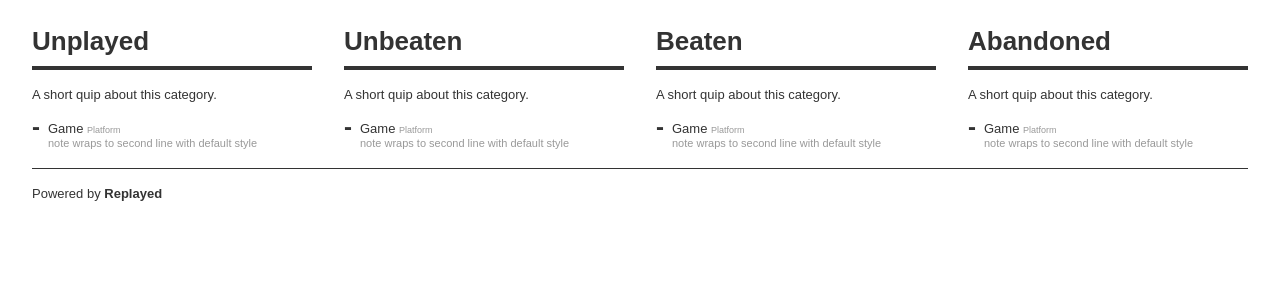
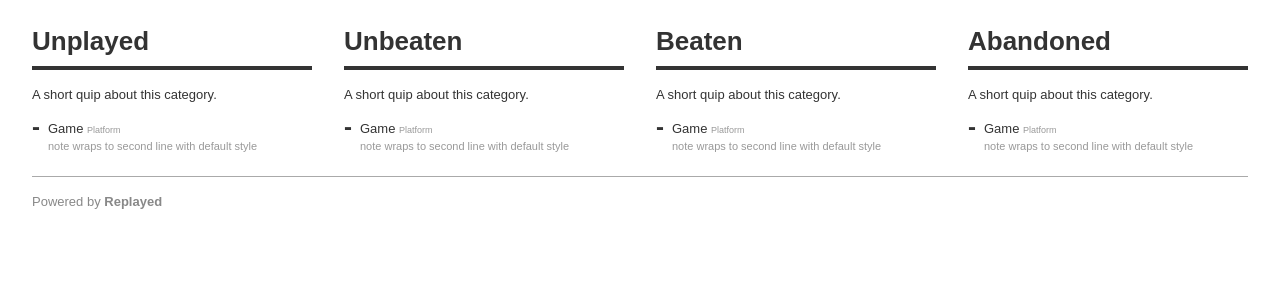
Before and after one commit to adamaveray/replayed, a PHP site: page / in a window 1280 px wide. Shown: the top 300 px of the page. Run offline with PHP 8.4, Linux system fonts and the light colour scheme.

Commit message:
Updated to use enhanced default styling

```diff
--- a/style.css
+++ b/style.css
@@ -20,7 +20,7 @@ a {
 }
 
 	a:hover {
-		color:	#333;
+		color:	#00adee;
 		text-decoration:	none;
 	}
 
@@ -29,13 +29,9 @@ a {
 .reference-link {
 	font-weight:	normal;
 }
-	.reference-link:hover {
-		color:	#00adee;
-	}
 
 .items-group {
 	padding:	16px;
-	width:	320px;
 
 	-o-box-sizing:		border-box;
 	-ms-box-sizing:		border-box;
@@ -49,10 +45,10 @@ footer {
 	width:	auto;
 	margin:	16px 16px 0 16px;
 	padding:	16px 0 0 0;
-	border-top:	1px solid #333;
+	border-top:	1px solid #aaa;
 	clear:	both;
 
-	color:	#333;
+	color:	#888;
 }
 
 h2 {
@@ -69,6 +65,7 @@ p {
 .item {
 	position:	relative;
 	padding:	0 0 0 16px;
+	margin-bottom:	0.4em;
 	list-style:	none;
 }
 
@@ -98,14 +95,76 @@ p {
 	.notes {
 		position:	relative;
 		top:		-2px;
-		margin:		0;
+		margin:		0.3em 0 0 0;
 
 		font-size:		11px;
 		line-height:	13px;
 	}
 
+	.platform:before {
+		content:	"";
+		display:	none;
+		width:	1em;
+		height:	1em;
+
+		vertical-align:	text-top;
+
+		-webkit-border-radius:	50%;
+		border-radius:			50%;
+		margin-right:	0.5em;
+	}
+
+	/* Platform colours */
+	.platform-xbox .platform:before,
+	.platform-xbox360 .platform:before,
+	.platform-xboxone .platform:before,
+	.platform-playstation .platform:before,
+	.platform-playstation2 .platform:before,
+	.platform-ps2 .platform:before,
+	[class^="item platform-playstation"] .platform:before,
+	[class^="item platform-ps"] .platform:before,
+	.platform-iphone .platform:before,
+	.platform-ipad .platform:before,
+	.platform-ios .platform:before,
+	.platform-wii .platform:before,
+	.platform-wiiu .platform:before,
+	.platform-nes .platform:before,
+	.platform-snes .platform:before,
+	.platform-n64 .platform:before,
+	[class^="item platform-gameboy"] .platform:before,
+	.platform-gba .platform:before,
+	[class^="item platform-ds"] .platform:before,
+	.platform-2ds .platform:before,
+	.platform-3ds .platform:before {
+		/* Show circle */
+		display:	inline-block;
+	}
+
+		/* Colourise circle */
+		.platform-xbox .platform:before {		background-color: #8dc658; }
+		.platform-xbox360 .platform:before {	background-color: #97c92f; }
+		.platform-xboxone .platform:before {	background-color: #107d18; }
+		.platform-playstation .platform:before {	background-color: #306eb3; }
+		.platform-playstation2 .platform:before,
+		.platform-ps2 .platform:before {	background-color: #2205d1; }
+		[class^="item platform-playstation"] .platform:before,
+		[class^="item platform-ps"] .platform:before {	background-color: #0f0f0f; } /* Any other form of Playstation */
+		.platform-wii .platform:before {	background-color: #8e8c8d; }
+		.platform-wiiu .platform:before {	background-color: #2ecdfc; }
+		.platform-nes .platform:before,
+		.platform-snes .platform:before {	background-color: #fc0a1a; }
+		.platform-n64 .platform:before {	background-color: #1821a5; }
+		.platform-iphone .platform:before,
+		.platform-ipad .platform:before,
+		.platform-ios .platform:before {	background-color: #2699e3; }
+		[class^="item platform-gameboy"] .platform:before,
+		.platform-gba .platform:before {	background-color: #3942a5; }
+		[class^="item platform-ds"] .platform:before,
+		.platform-2ds .platform:before,
+		.platform-3ds .platform:before {	background-color: #b9091d; }
+
 .tags {
-	display:	inline;
+	display:	inline-block;
 	margin-left:	0.6em;
 }
 	.tag {
@@ -121,16 +180,32 @@ p {
 		}
 
 
-@media only screen and (min-device-width: 480px){
+@media only screen and (min-width: 480px){
 	body {
-		padding: 16px;
+		padding:	16px;
 	}
+
 	.items-group {
-		width:		25%;
-		min-width:	176px;
-		float:		left;
+		float:	left;
+		width:	50%;
 	}
+
+		/* Different number of columns */
+		[data-count="1"] .items-group { width: 100%; }
+
 	footer {
-		margin-bottom: 16px;
+		margin:	16px 16px 0 16px;
 	}
 }
+
+@media only screen and (min-width: 700px) {
+	.items-group {
+		float:	left;
+		width:	25%;
+	}
+
+		/* Different number of columns */
+		[data-count="2"] .items-group { width: 50%; }
+		[data-count="3"] .items-group { width: 33.33%; }
+		[data-count="4"] .items-group { width: 25%; }
+}
```
